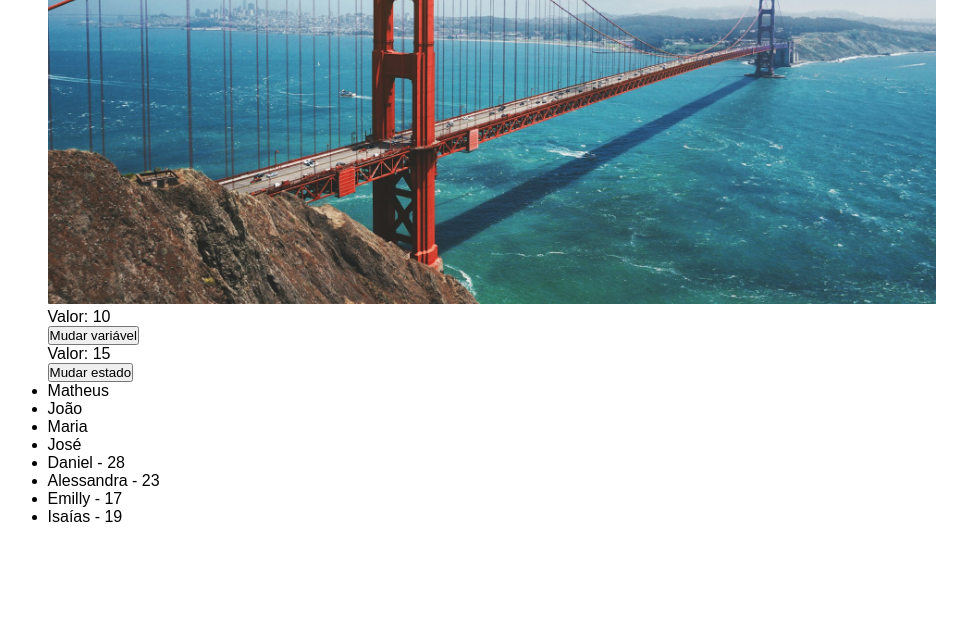
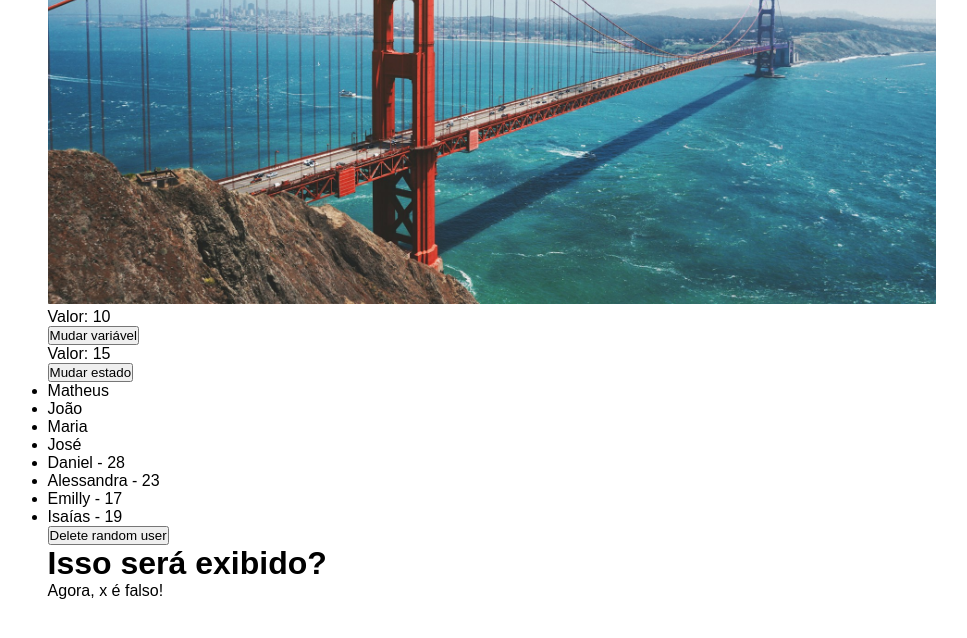
Before and after one commit to danniel-rodrigues/learn-react, a React (Vite) app in the folder avancando_em_react/: page / in a window 1280 px wide. Shown: the part 737-1375 px from the top of the page, without its empty margins (148-1115 px from the left). Built offline with nearby package versions, Linux system fonts and the light colour scheme.

Commit message:
início do estudo de renderização condicional

```diff
--- a/avancando_em_react/src/App.jsx
+++ b/avancando_em_react/src/App.jsx
@@ -1,6 +1,7 @@
 import "./App.css";
 
 import GoldenGate from "./assets/golden-gate.jpg";
+import ConditionalRender from "./components/ConditionalRender";
 import ListRender from "./components/ListRender";
 import ManageData from "./components/ManageData";
 
@@ -16,6 +17,7 @@ function App() {
       <img src={GoldenGate} alt="Golden Gate" />
       <ManageData />
       <ListRender />
+      <ConditionalRender />
     </div>
   );
 }
--- /dev/null
+++ b/avancando_em_react/src/components/ConditionalRender.jsx
@@ -0,0 +1,15 @@
+import { useState } from "react";
+
+const ConditionalRender = () => {
+  const [x] = useState(false);
+
+  return (
+    <div>
+      <h1>Isso será exibido?</h1>
+      {x && <p>Se x for true, sim!</p>}
+      {!x && <p>Agora, x é falso!</p>}
+    </div>
+  );
+};
+
+export default ConditionalRender;
--- a/avancando_em_react/src/components/ListRender.jsx
+++ b/avancando_em_react/src/components/ListRender.jsx
@@ -3,12 +3,21 @@ import { useState } from "react";
 const ListRender = () => {
   const [list] = useState(["Matheus", "João", "Maria", "José"]);
 
-  const [users] = useState([
+  const [users, setUsers] = useState([
     { id: 1, name: "Daniel", age: 28 },
-    { id: 1234, name: "Alessandra", age: 23 },
-    { id: 4861, name: "Emilly", age: 17 },
-    { id: 3011, name: "Isaías", age: 19 },
+    { id: 2, name: "Alessandra", age: 23 },
+    { id: 3, name: "Emilly", age: 17 },
+    { id: 4, name: "Isaías", age: 19 },
   ]);
+
+  const deleteRandom = () => {
+    const randomNumber = Math.floor(Math.random() * 5);
+
+    setUsers((prevUsers) => {
+      console.log(prevUsers);
+      return prevUsers.filter((user) => randomNumber !== user.id);
+    });
+  };
 
   return (
     <div>
@@ -25,6 +34,7 @@ const ListRender = () => {
           </li>
         ))}
       </ul>
+      <button onClick={deleteRandom}>Delete random user</button>
     </div>
   );
 };
```
